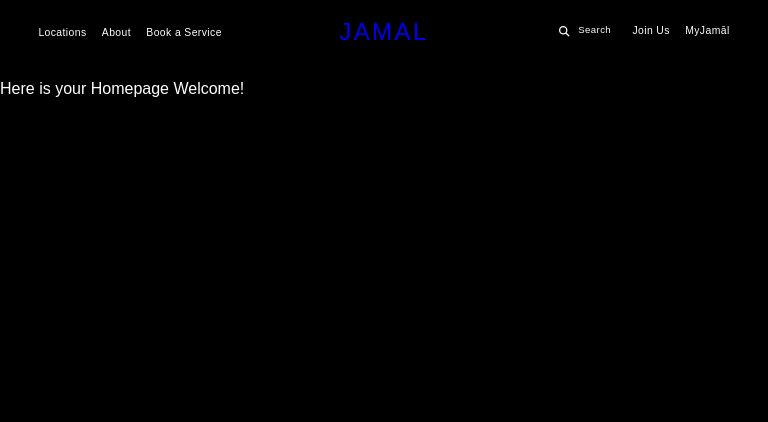
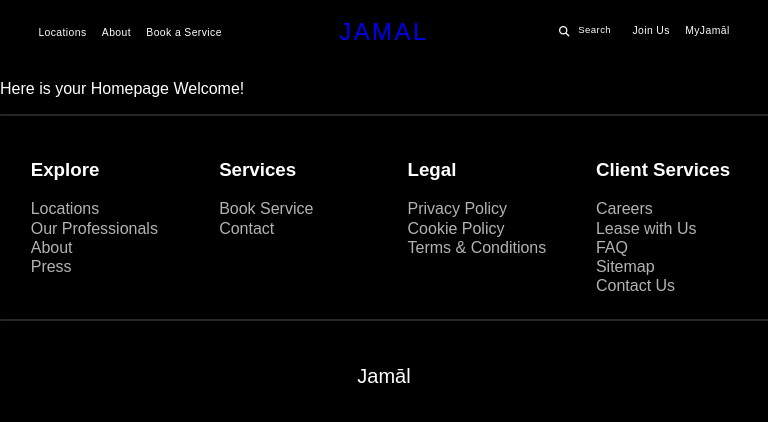
Before and after one commit to AGuyNamedDJ/Jamal, a React app: page / in a window 768 px wide. Built offline with nearby package versions, Linux system fonts and the light colour scheme; no server answers; a web font is replaced by a local one.

Commit message:
CSS Update.

```diff
--- a/public/style.css
+++ b/public/style.css
@@ -30,6 +30,93 @@ body {
 
 #error-image {
     max-width: 50vw;
+}
+
+/* Utilities: Footer */
+.footer {
+    color: white;
+    background-color: black;
+    font: 'Roboto Serif', serif;
+}
+
+.footer-section1 {
+    display: flex;
+    justify-content: space-between;
+    padding: 1vh 4vw;
+    font: 'Roboto Serif', serif;
+}
+
+.column {
+    width: 20%;
+}
+
+.column a {
+    display: block;
+    opacity: 70%;
+    line-height: 2.4vh;
+    text-decoration: none;
+    color: inherit; /* Inherits the color from the parent element */
+    transition: color 0.5s;
+}
+
+.column a:hover {
+    color: #C2B19C; /* Color change on hover */
+}
+
+.column a:active {
+    opacity: 50%; /* Opacity drop when clicked */
+}
+
+.separator {
+    border-top: 0.001px solid white;
+    opacity: 15%;
+    width: 100vw;
+    margin: 2vh 0;
+}
+
+.footer-section2 {
+    text-align: center;
+    padding: 1vh 0;
+    font-size: 2.5vh;
+    font: 'Roboto Serif', serif;
+}
+
+/* iPhone Mini or other*/
+@media only screen
+  and (min-device-width: 375px)
+  and (max-device-width: 812px)
+  and (-webkit-min-device-pixel-ratio: 3) {
+
+    .column h3 {
+        font-size: 1.5vh;
+    }
+
+    .footer-section1 a {
+        font-size: 1.2vh;
+    }
+
+    .footer-section2 {
+        font-size: 2.4vh;
+    }
+}
+
+/* iPhone 15, 15 Pro, 15 Pro Max */
+@media only screen
+  and (min-device-width: 414px)
+  and (max-device-width: 896px)
+  and (-webkit-min-device-pixel-ratio: 3) {
+
+    .column h3 {
+        font-size: 1.5vh;
+    }
+
+    .footer-section1 a {
+        font-size: 1.2vh;
+    }
+
+    .footer-section2 {
+        font-size: 2.4vh;
+    }
 }
 
 /* Utilities: HomePage */
--- a/src/components/utilities/FetchForHomePage.js
+++ b/src/components/utilities/FetchForHomePage.js
@@ -1,6 +1,7 @@
 // Import
 import React, { useState, useEffect } from "react";
 import Navbar from "./Navbar";
+import Footer from "./Footer";
 import { Outlet, useNavigate } from "react-router-dom";
 
 // Create a context
@@ -308,6 +309,7 @@ const FetchForHomepage = () => {
             <div>
                 <Outlet context={contextObject} />
             </div>
+            <Footer />
         </div>
     )
 };
--- /dev/null
+++ b/src/components/utilities/Footer.js
@@ -0,0 +1,47 @@
+// Imports
+import React from 'react';
+import { Link } from 'react-router-dom';
+
+// Footer Component
+const Footer = () => {
+    return (
+        <div className="footer">
+            <hr className="separator" />
+            <div className="footer-section1">
+                <div className="column">
+                    <h3>Explore</h3>
+                    <Link to="/locations">Locations</Link>
+                    <Link to="/professionals">Our Professionals</Link>
+                    <Link to="/about">About</Link>
+                    <Link to="/press">Press</Link>
+                </div>
+                <div className="column">
+                    <h3>Services</h3>
+                    <Link to="/book-service">Book Service</Link>
+                    <Link to="/contact">Contact</Link>
+                </div>
+                <div className="column">
+                    <h3>Legal</h3>
+                    <Link to="/privacy-policy">Privacy Policy</Link>
+                    <Link to="/cookie-policy">Cookie Policy</Link>
+                    <Link to="/terms">Terms & Conditions</Link>
+                </div>
+                <div className="column">
+                    <h3>Client Services</h3>
+                    <Link to="/careers">Careers</Link>
+                    <Link to="/lease">Lease with Us</Link>
+                    <Link to="/faq">FAQ</Link>
+                    <Link to="/sitemap">Sitemap</Link>
+                    <Link to="/contact-us">Contact Us</Link>
+                </div>
+            </div>
+            <hr className="separator" />
+            <div className="footer-section2">
+                <p>Jamāl</p>
+            </div>
+        </div>
+    )
+}
+
+// Export
+export default Footer;
```
